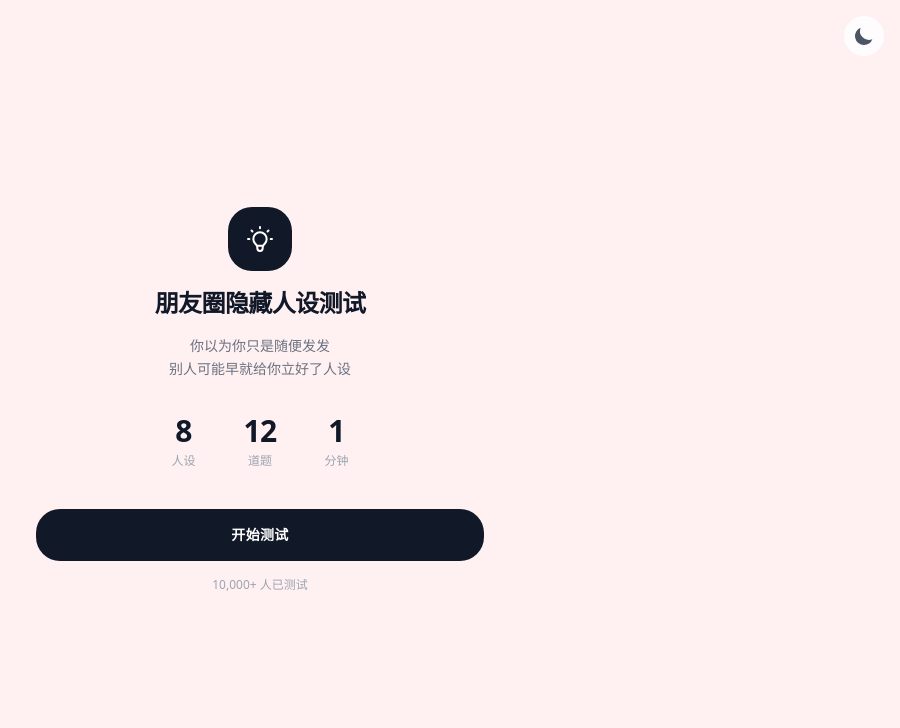
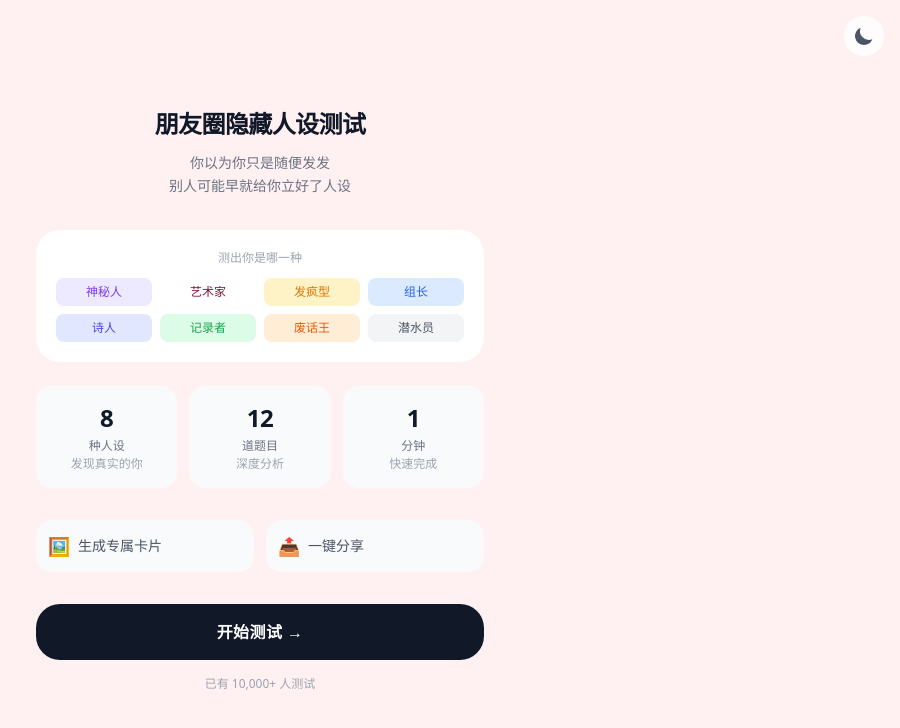
Before and after one commit to mybookstores/quiz-site, a Next.js app: page /quiz-site/ in a window 1280 px wide. Shown: the top 728 px of the page, without its empty margins (380-1280 px from the left). Built offline with nearby package versions, Linux system fonts and the light colour scheme.

Commit message:
design: enhance homepage with more content

```diff
--- a/src/app/page.tsx
+++ b/src/app/page.tsx
@@ -200,52 +200,120 @@ export default function Home() {
 
       {/* 首页 */}
       {page === "home" && (
-        <div className="animate-fade-in max-w-md w-full text-center">
-          {/* 标题 */}
-          <div className="space-y-4 mb-8">
-            {/* 品牌图标 */}
-            <div className="flex justify-center mb-4">
-              <div className="w-16 h-16 rounded-2xl bg-gray-900 flex items-center justify-center">
-                <svg className="w-8 h-8 text-white" fill="none" stroke="currentColor" viewBox="0 0 24 24">
-                  <path strokeLinecap="round" strokeLinejoin="round" strokeWidth={1.5} d="M9.663 17h4.673M12 3v1m6.364 1.636l-.707.707M21 12h-1M4 12H3m3.343-5.657l-.707-.707m2.828 9.9a5 5 0 117.072 0l-.548.547A3.374 3.374 0 0014 18.469V19a2 2 0 11-4 0v-.531c0-.895-.356-1.754-.988-2.386l-.548-.547z" />
-                </svg>
-              </div>
-            </div>
-
+        <div className="animate-fade-in max-w-md w-full">
+          {/* 标题区 */}
+          <div className="text-center mb-8">
             <h1 className={clsx(
-              "text-2xl font-bold tracking-tight",
+              "text-2xl font-bold tracking-tight mb-3",
               isDarkMode ? "text-white" : "text-gray-900"
             )}>
               朋友圈隐藏人设测试
             </h1>
             <p className={clsx(
-              "text-sm leading-relaxed px-4",
+              "text-sm leading-relaxed",
               isDarkMode ? "text-gray-400" : "text-gray-500"
             )}>
               你以为你只是随便发发<br />别人可能早就给你立好了人设
             </p>
           </div>
 
-          {/* 数据 */}
-          <div className="flex justify-center gap-12 mb-10">
+          {/* 人设预览卡片 */}
+          <div className={clsx(
+            "rounded-2xl p-5 mb-6",
+            isDarkMode ? "bg-gray-800/60" : "bg-white"
+          )}>
+            <p className={clsx(
+              "text-xs font-medium mb-3 text-center",
+              isDarkMode ? "text-gray-500" : "text-gray-400"
+            )}>
+              测出你是哪一种
+            </p>
+            <div className="grid grid-cols-4 gap-2">
+              {[
+                { label: "神秘人", color: "bg-violet-100 text-violet-600", darkColor: "bg-violet-900/30 text-violet-300" },
+                { label: "艺术家", color: "bg-pink-100 text-pink-600", darkColor: "bg-pink-900/30 text-pink-300" },
+                { label: "发疯型", color: "bg-amber-100 text-amber-600", darkColor: "bg-amber-900/30 text-amber-300" },
+                { label: "组长", color: "bg-blue-100 text-blue-600", darkColor: "bg-blue-900/30 text-blue-300" },
+                { label: "诗人", color: "bg-indigo-100 text-indigo-600", darkColor: "bg-indigo-900/30 text-indigo-300" },
+                { label: "记录者", color: "bg-green-100 text-green-600", darkColor: "bg-green-900/30 text-green-300" },
+                { label: "废话王", color: "bg-orange-100 text-orange-600", darkColor: "bg-orange-900/30 text-orange-300" },
+                { label: "潜水员", color: "bg-gray-100 text-gray-600", darkColor: "bg-gray-700/30 text-gray-400" },
+              ].map((item, i) => (
+                <div
+                  key={i}
+                  className={clsx(
+                    "px-2 py-1.5 rounded-lg text-xs font-medium text-center",
+                    isDarkMode ? item.darkColor : item.color
+                  )}
+                >
+                  {item.label}
+                </div>
+              ))}
+            </div>
+          </div>
+
+          {/* 数据统计 */}
+          <div className={clsx(
+            "grid grid-cols-3 gap-3 mb-8",
+            isDarkMode ? "text-white" : ""
+          )}>
             {[
-              { num: "8", label: "人设" },
-              { num: "12", label: "道题" },
-              { num: "1", label: "分钟" },
+              { num: "8", label: "种人设", desc: "发现真实的你" },
+              { num: "12", label: "道题目", desc: "深度分析" },
+              { num: "1", label: "分钟", desc: "快速完成" },
             ].map((stat, i) => (
-              <div key={i} className="text-center">
+              <div
+                key={i}
+                className={clsx(
+                  "text-center p-4 rounded-xl",
+                  isDarkMode ? "bg-gray-800/40" : "bg-gray-50"
+                )}
+              >
                 <div className={clsx(
-                  "text-3xl font-bold tracking-tight",
+                  "text-2xl font-black tracking-tight mb-1",
                   isDarkMode ? "text-white" : "text-gray-900"
                 )}>
                   {stat.num}
                 </div>
                 <div className={clsx(
-                  "text-xs mt-1",
-                  isDarkMode ? "text-gray-500" : "text-gray-400"
+                  "text-xs font-medium",
+                  isDarkMode ? "text-gray-400" : "text-gray-500"
                 )}>
                   {stat.label}
                 </div>
+                <div className={clsx(
+                  "text-xs mt-0.5",
+                  isDarkMode ? "text-gray-600" : "text-gray-400"
+                )}>
+                  {stat.desc}
+                </div>
+              </div>
+            ))}
+          </div>
+
+          {/* 功能亮点 */}
+          <div className={clsx(
+            "grid grid-cols-2 gap-3 mb-8",
+            isDarkMode ? "" : ""
+          )}>
+            {[
+              { icon: "🖼️", label: "生成专属卡片" },
+              { icon: "📤", label: "一键分享" },
+            ].map((item, i) => (
+              <div
+                key={i}
+                className={clsx(
+                  "flex items-center gap-2 p-3 rounded-xl",
+                  isDarkMode ? "bg-gray-800/40" : "bg-gray-50"
+                )}
+              >
+                <span className="text-lg">{item.icon}</span>
+                <span className={clsx(
+                  "text-sm font-medium",
+                  isDarkMode ? "text-gray-300" : "text-gray-600"
+                )}>
+                  {item.label}
+                </span>
               </div>
             ))}
           </div>
@@ -254,21 +322,21 @@ export default function Home() {
           <button
             onClick={handleStart}
             className={clsx(
-              "w-full py-4 rounded-2xl font-semibold text-sm tracking-wide transition-all duration-200",
+              "w-full py-4 rounded-2xl font-bold text-base tracking-wide transition-all duration-200",
               isDarkMode
                 ? "bg-white text-gray-900 hover:bg-gray-100"
                 : "bg-gray-900 text-white hover:bg-gray-800"
             )}
           >
-            开始测试
+            开始测试 →
           </button>
 
           {/* 底部 */}
           <p className={clsx(
-            "mt-4 text-xs",
+            "text-center mt-4 text-xs",
             isDarkMode ? "text-gray-600" : "text-gray-400"
           )}>
-            10,000+ 人已测试
+            已有 10,000+ 人测试
           </p>
         </div>
       )}
```
